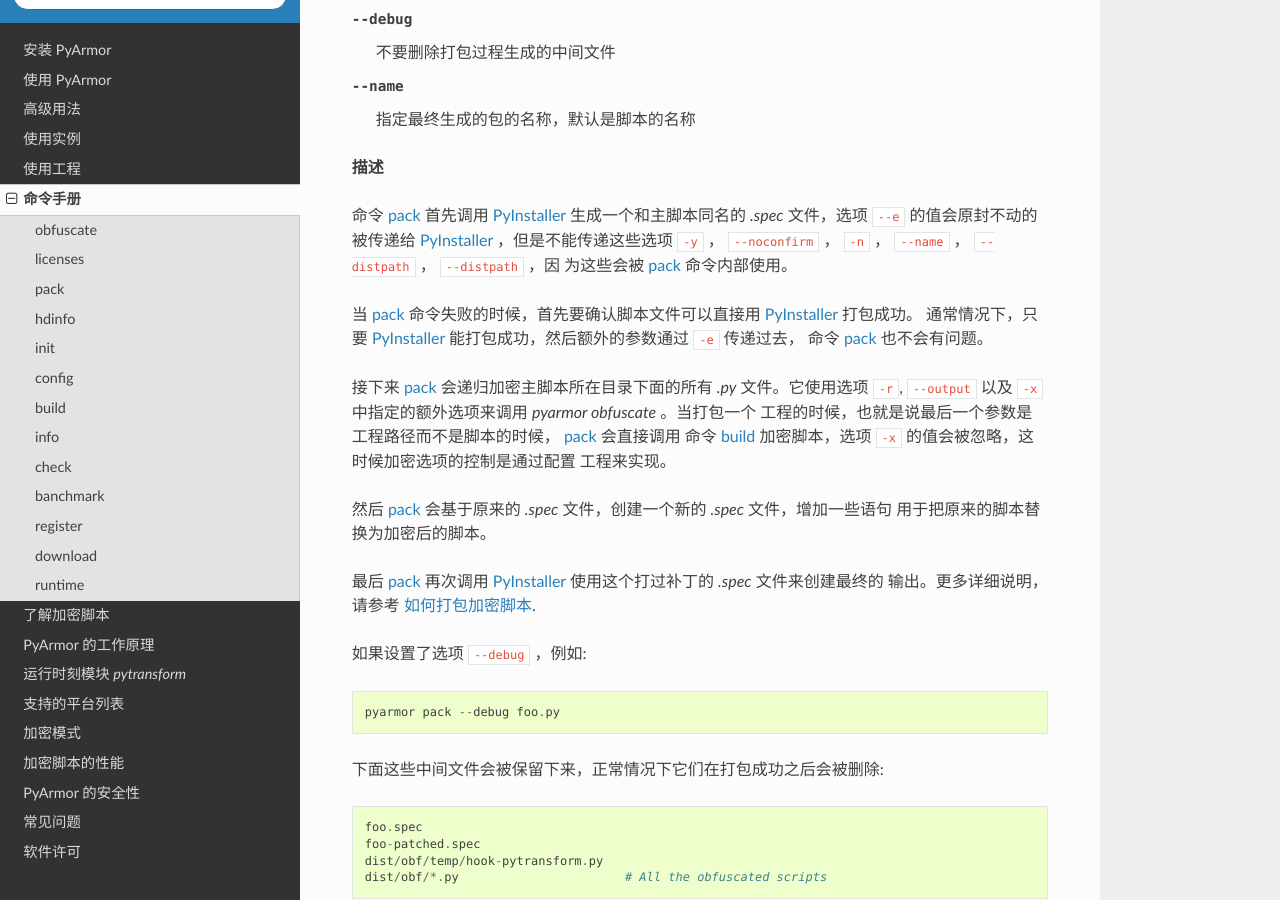
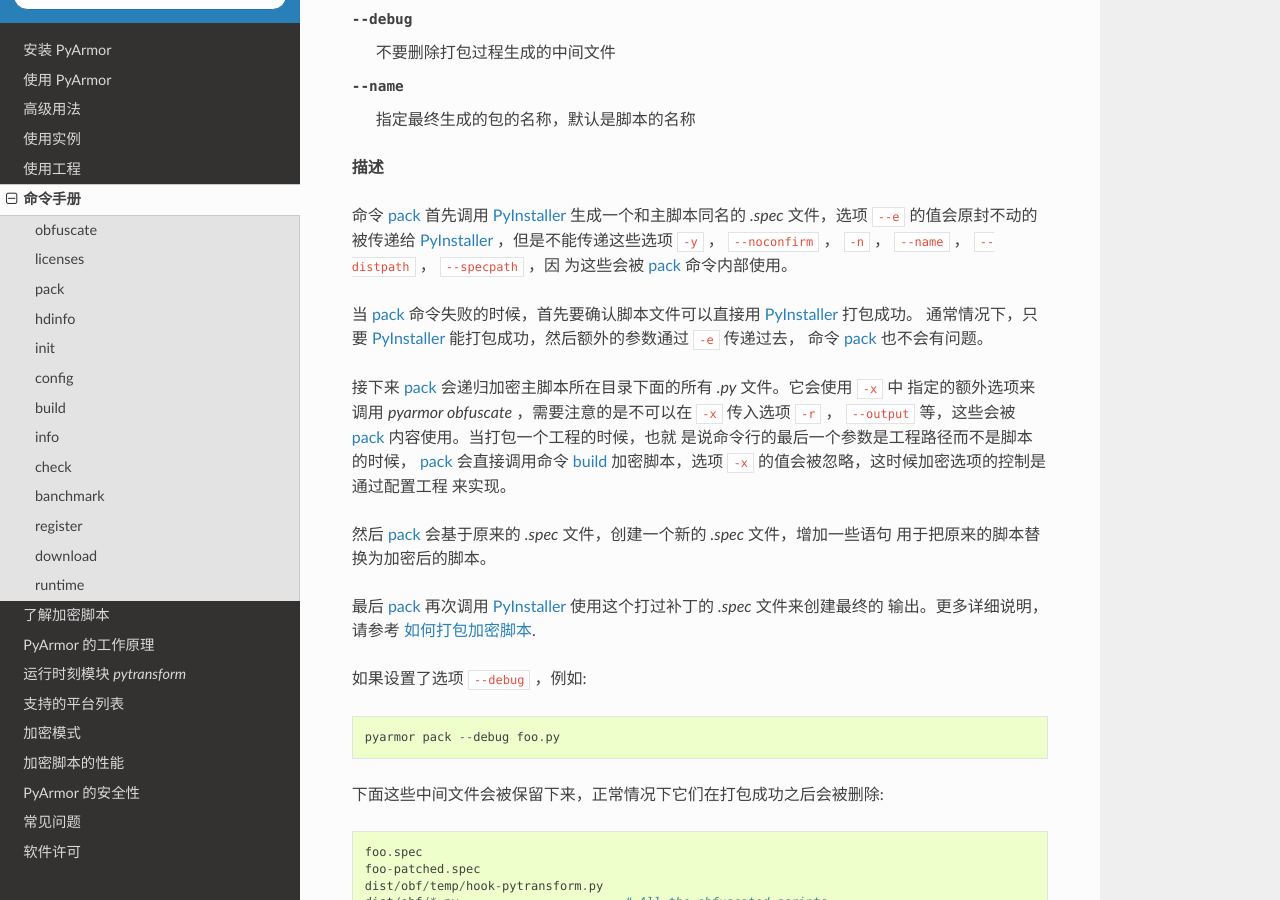
Before and after one commit to dashingsoft/pyarmor-docs-zh, a Sphinx documentation site: the page built from docs/man.rst, in a window 1280 px wide and 900 px high, scrolled down 9217 px. Built offline with Sphinx 7.4.7 and the Read the Docs theme 2.0.0, drawn with Linux system fonts in a browser that asks for light colours.

Commit message:
Refine doc

```diff
--- a/docs/man.rst
+++ b/docs/man.rst
@@ -344,18 +344,19 @@
 
 命令 `pack`_ 首先调用 `PyInstaller`_ 生成一个和主脚本同名的 `.spec` 文件，选项
 ``--e`` 的值会原封不动的被传递给 `PyInstaller`_ ，但是不能传递这些选项 ``-y`` ，
-``--noconfirm`` ， ``-n`` ， ``--name`` ， ``--distpath`` ， ``--distpath`` ，因
+``--noconfirm`` ， ``-n`` ， ``--name`` ， ``--distpath`` ， ``--specpath`` ，因
 为这些会被 `pack`_ 命令内部使用。
 
 当 `pack`_ 命令失败的时候，首先要确认脚本文件可以直接用 `PyInstaller`_ 打包成功。
 通常情况下，只要 `PyInstaller`_ 能打包成功，然后额外的参数通过 ``-e`` 传递过去，
 命令 `pack`_ 也不会有问题。
 
-接下来 `pack`_ 会递归加密主脚本所在目录下面的所有 `.py` 文件。它使用选项 ``-r``,
-``--output`` 以及 ``-x`` 中指定的额外选项来调用 `pyarmor obfuscate` 。当打包一个
-工程的时候，也就是说最后一个参数是工程路径而不是脚本的时候， `pack`_ 会直接调用
-命令 `build`_ 加密脚本，选项 ``-x`` 的值会被忽略，这时候加密选项的控制是通过配置
-工程来实现。
+接下来 `pack`_ 会递归加密主脚本所在目录下面的所有 `.py` 文件。它会使用 ``-x`` 中
+指定的额外选项来调用 `pyarmor obfuscate` ，需要注意的是不可以在 ``-x`` 传入选项
+``-r`` ， ``--output`` 等，这些会被 `pack`_ 内容使用。当打包一个工程的时候，也就
+是说命令行的最后一个参数是工程路径而不是脚本的时候， `pack`_ 会直接调用命令
+`build`_ 加密脚本，选项 ``-x`` 的值会被忽略，这时候加密选项的控制是通过配置工程
+来实现。
 
 然后 `pack`_ 会基于原来的 `.spec` 文件，创建一个新的 `.spec` 文件，增加一些语句
 用于把原来的脚本替换为加密后的脚本。
```
Also changed, not shown: other parts of docs/man.rst (+1 -1 lines).
